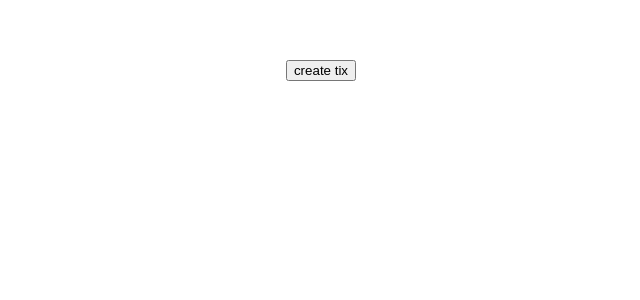
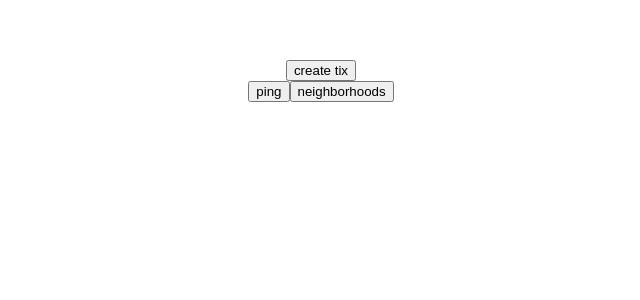
Before and after one commit to jerry81/pwc-frontend, a Vue app in the folder pwc-fe/: page / in a window 1280 px wide. Shown: the top 300 px of the page, without its empty margins (319-959 px from the left). Built offline with nearby package versions, Linux system fonts and the light colour scheme.

Commit message:
debug: CORS issues back, add back component for testing

```diff
--- a/pwc-fe/src/App.vue
+++ b/pwc-fe/src/App.vue
@@ -1,12 +1,15 @@
 <template>
   <div id="app">
     <button @click="createTix">create tix</button>
+    <HelloWorld/>
   </div>
 </template>
 
 <script>
+import HelloWorld from './components/HelloWorld'
 export default {
   name: "App",
+  components: { HelloWorld },
   methods: {
     async createTix() {
       try {
```
